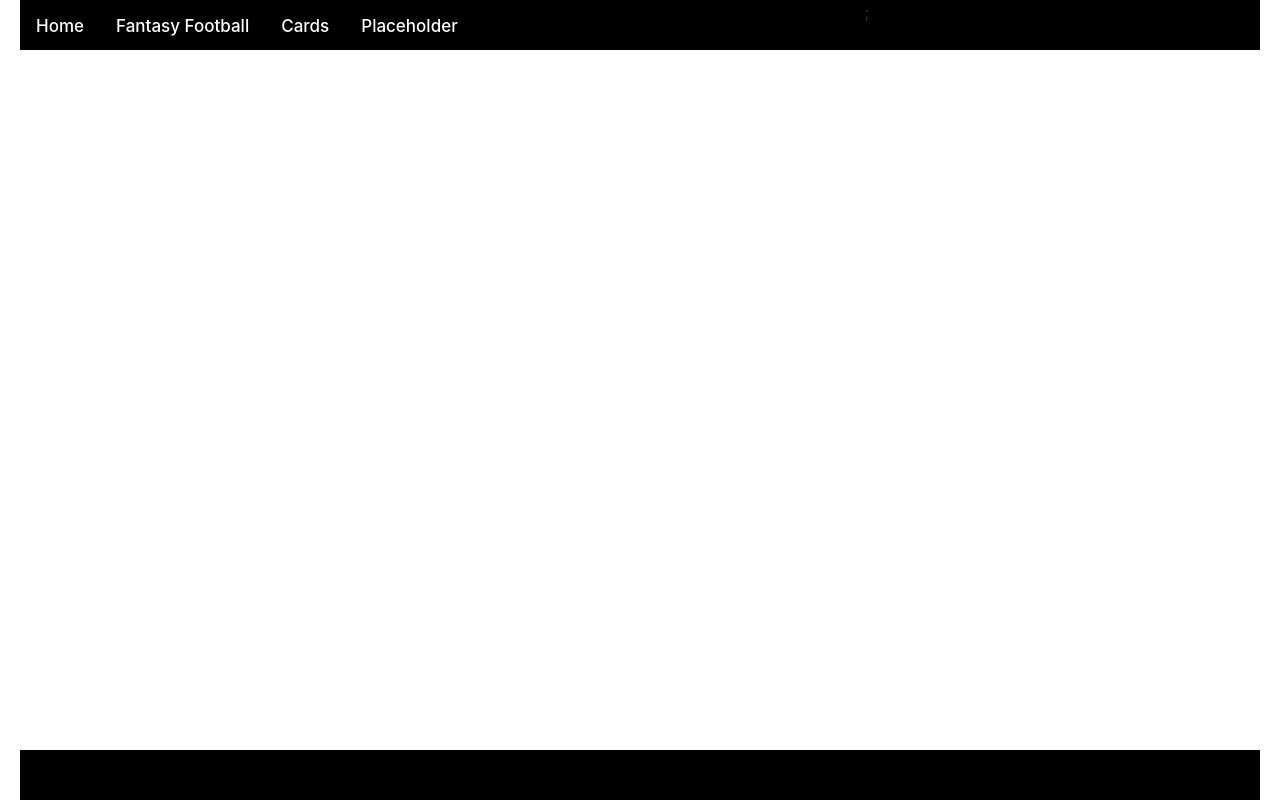
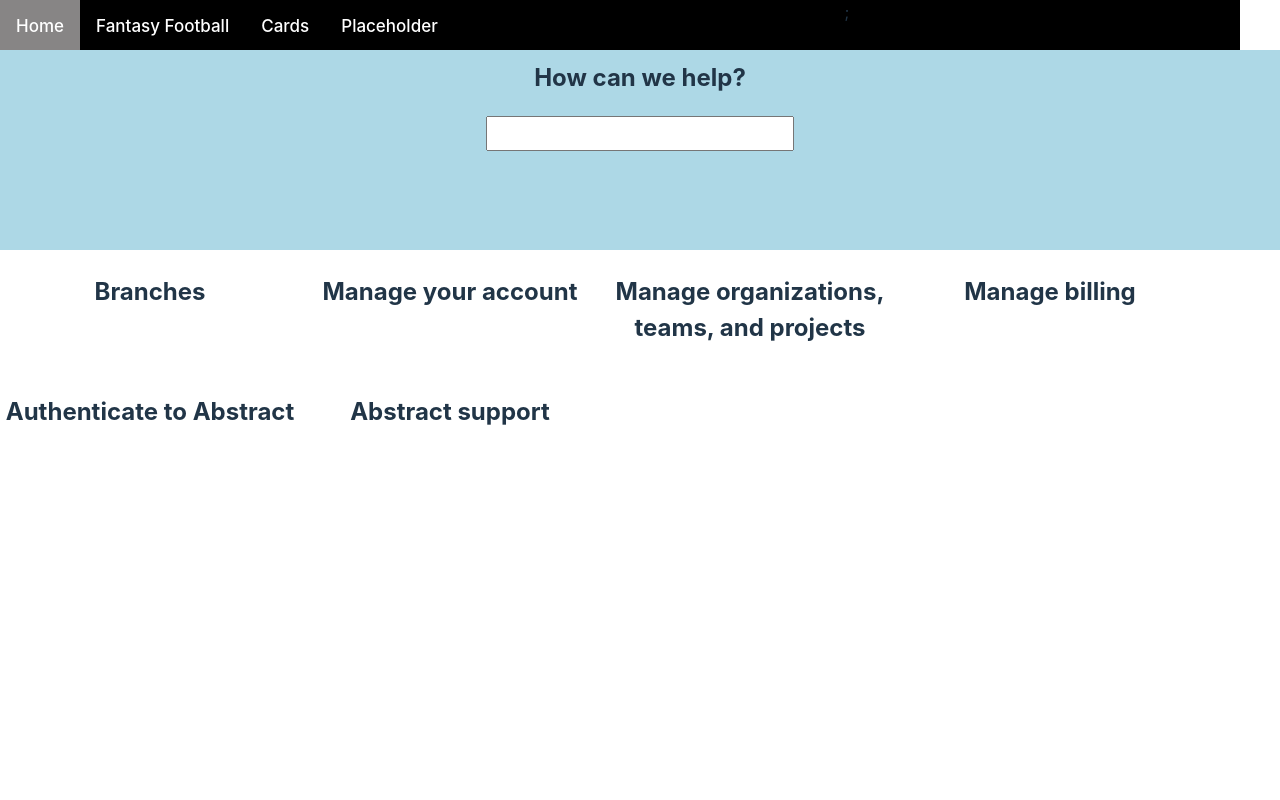
Before and after one commit to bspangler21/FrontendTemplate, a React (Vite) app: page /abstract in a window 1280 px wide. Built offline with nearby package versions, Linux system fonts and the light colour scheme; what @fluentui/font-icons-mdl2 would draw is missing.

Commit message:
Create Abstract page

```diff
--- a/src/App.tsx
+++ b/src/App.tsx
@@ -10,11 +10,12 @@ import Placeholder from "./pages/Placeholder";
 import Footer from "./pageComponents/Footer";
 import Cards from "./pages/Cards";
 import PlayerDetails from "./pages/PlayerDetails";
+import Abstract from "./pages/Abstract";
 
 function App() {
 	return (
 		<BrowserRouter>
-			<Header />
+			{/* <Header /> */}
 			<Routes>
 				<Route path="/" Component={Home}></Route>
 				<Route
@@ -27,8 +28,9 @@ function App() {
 					path="/player-detail/:id"
 					Component={PlayerDetails}
 				></Route>
+				<Route path="/abstract" Component={Abstract}></Route>
 			</Routes>
-			<Footer />
+			{/* <Footer /> */}
 		</BrowserRouter>
 	);
 }
--- /dev/null
+++ b/src/pages/Abstract.tsx
@@ -0,0 +1,69 @@
+import Header from "../pageComponents/Header";
+import abstractStyles from "../styles/abstractStyles.module.css";
+
+type HelpItem = {
+	title: string;
+	description: string;
+};
+
+const helpItems: HelpItem[] = [
+	{
+		title: "Branches",
+		description:
+			"Abstract Branches lets you manage, version, and document your designs in one place.",
+	},
+	{
+		title: "Manage your account",
+		description:
+			"Configure your account settings, such as your email, profile details, and password.",
+	},
+	{
+		title: "Manage organizations, teams, and projects",
+		description:
+			"Use Abstract organizations, teams, and projects to organize your work.",
+	},
+	{
+		title: "Manage billing",
+		description: "Change subscriptions and payment details.",
+	},
+	{
+		title: "Authenticate to Abstract",
+		description:
+			"Set up and configure SSO, SCIM, and Just-in-Time provisioning.",
+	},
+	{
+		title: "Abstract support",
+		description: "Get in touch with a human.",
+	},
+];
+
+function Abstract() {
+	return (
+		<>
+			<Header />
+			<div className={abstractStyles.hero}>
+				<h2>How can we help?</h2>
+				<label htmlFor="abstractsearch"></label>
+				<input
+					name="Search"
+					id="abstractsearch"
+					className={abstractStyles.search}
+				></input>
+			</div>
+			<div className={abstractStyles.horizontalContainer}>
+				{helpItems.map((item) => (
+					<div
+						className={abstractStyles.helpContainer}
+						key={item.title}
+					>
+						<p className={abstractStyles.helpHeading}>
+							{item.title}
+						</p>
+					</div>
+				))}
+			</div>
+		</>
+	);
+}
+
+export default Abstract;
--- /dev/null
+++ b/src/styles/abstractStyles.module.css
@@ -0,0 +1,42 @@
+.hero {
+  background-color: lightblue;
+  height: 200px;
+  text-align: center;
+  vertical-align: middle;
+  width: 100vw; /*calc(100vw - 20px);*/
+  margin-top: 0px;
+}
+
+h2 {
+  margin-top: 0px;
+  padding-top: 10px;
+}
+
+.search {
+  padding-top: 0px;
+  margin-top: 0px;
+  width: 300px;
+  height: 30px;
+}
+
+.horizontalContainer {
+  display: flex;
+  flex-flow: wrap;
+  /* flex-direction: column; */
+  width: auto;
+  height: auto;
+  box-sizing: border-box;
+}
+
+.helpContainer {
+  display: flex;
+  flex-direction: column;
+  width:300px;
+  height: auto;
+  vertical-align: middle;
+}
+
+.helpHeading {
+  font-size: 1.5em;
+  font-weight: bold;
+}
```
Also changed, not shown: 1 other file (tests, documents, lock files or other folders).
